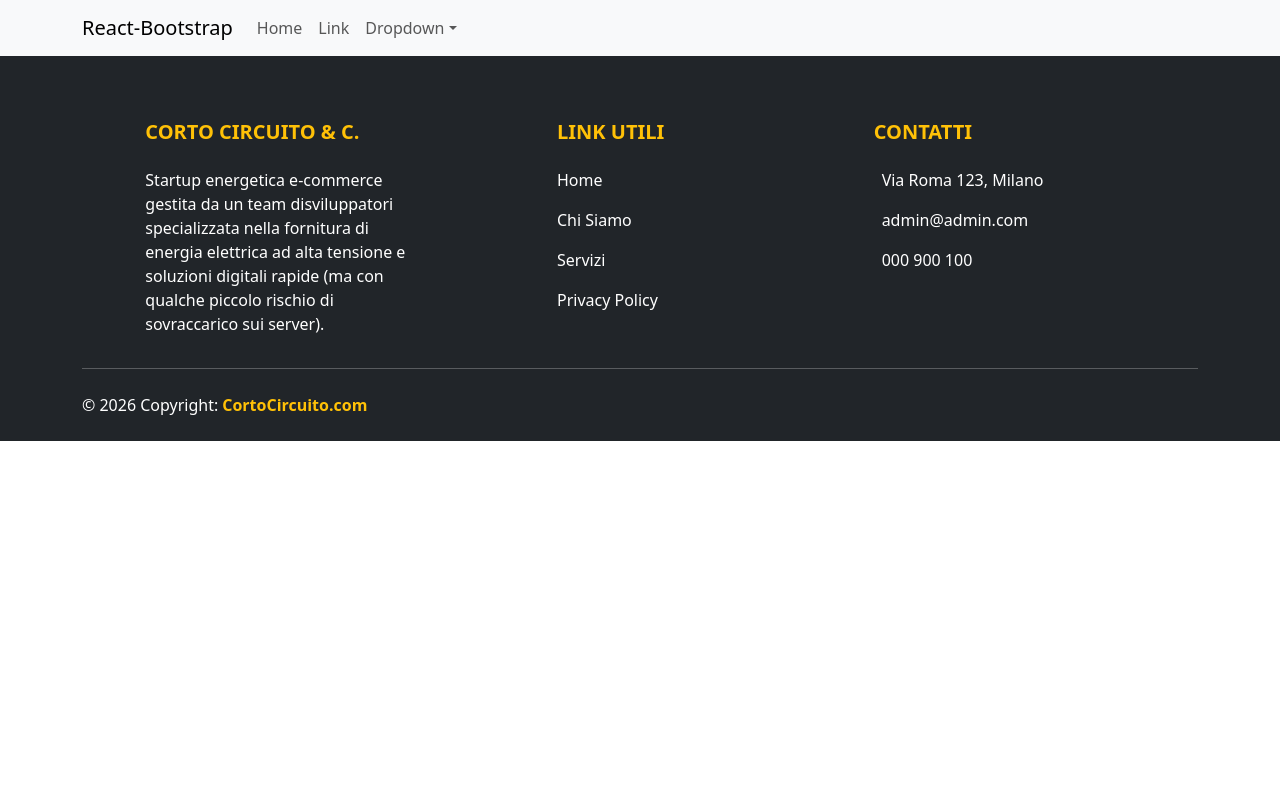
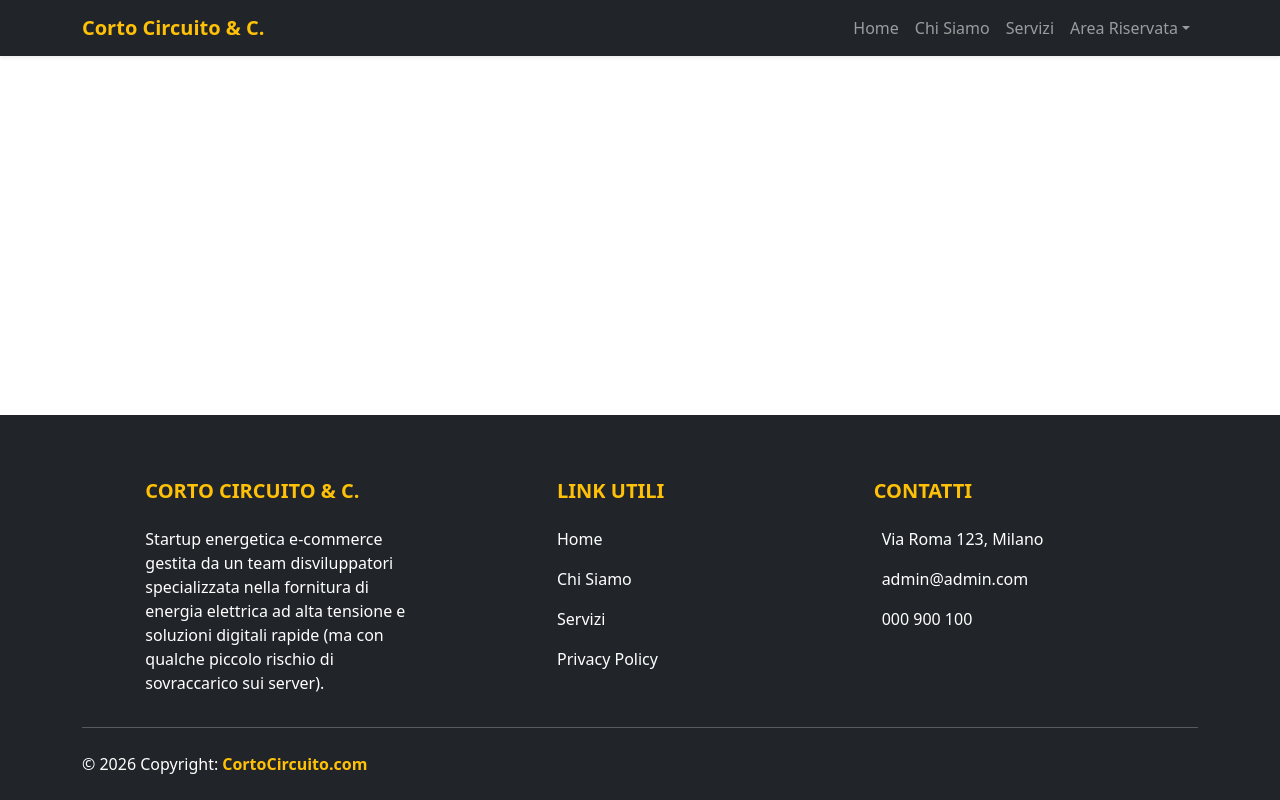
Before and after one commit to giulia-ciampa/BW5_FE, a React (Vite) app: page / in a window 1280 px wide. Built offline with nearby package versions, Linux system fonts and the light colour scheme.

Commit message:
stile del footer applicato alla navbar

```diff
--- a/src/App.tsx
+++ b/src/App.tsx
@@ -2,6 +2,7 @@ import { BrowserRouter, Route, Routes } from "react-router";
 import Bw5Navbar from "./components/Bw5Navbar";
 import "bootstrap/dist/css/bootstrap.min.css";
 import Bw5Footer from "./components/Bw5Footer";
+import "./index.css";
 
 function App() {
   return (
@@ -9,10 +10,11 @@ function App() {
       <div className="d-flex flex-column min-vh-100">
         <BrowserRouter>
           <Bw5Navbar></Bw5Navbar>
-
-          <Routes>
-            <Route path="/" />
-          </Routes>
+          <main className="flex-grow-1">
+            <Routes>
+              <Route path="/" />
+            </Routes>
+          </main>
           <Bw5Footer />
         </BrowserRouter>
       </div>
--- a/src/components/Bw5Navbar.tsx
+++ b/src/components/Bw5Navbar.tsx
@@ -1,31 +1,34 @@
-import { Container, Nav, Navbar, NavDropdown } from "react-bootstrap"
+import { Container, Nav, Navbar, NavDropdown } from "react-bootstrap";
 
 function Bw5Navbar() {
   return (
-    <Navbar expand="lg" className="bg-body-tertiary">
+    <Navbar expand="lg" bg="dark" data-bs-theme="dark" className="shadow-sm">
       <Container>
-        <Navbar.Brand href="#home">React-Bootstrap</Navbar.Brand>
+        <Navbar.Brand href="#home" className="fw-bold text-warning">
+          Corto Circuito & C.
+        </Navbar.Brand>
         <Navbar.Toggle aria-controls="basic-navbar-nav" />
         <Navbar.Collapse id="basic-navbar-nav">
-          <Nav className="me-auto">
+          <Nav className="ms-auto">
             <Nav.Link href="#home">Home</Nav.Link>
-            <Nav.Link href="#link">Link</Nav.Link>
-            <NavDropdown title="Dropdown" id="basic-nav-dropdown">
-              <NavDropdown.Item href="#action/3.1">Action</NavDropdown.Item>
-              <NavDropdown.Item href="#action/3.2">
-                Another action
+            <Nav.Link href="#chisiamo">Chi Siamo</Nav.Link>
+            <Nav.Link href="#servizi">Servizi</Nav.Link>
+            <NavDropdown title="Area Riservata" id="basic-nav-dropdown">
+              <NavDropdown.Item href="#dashboard">Dashboard</NavDropdown.Item>
+              <NavDropdown.Item href="#utenti">
+                Gestione Utenti
               </NavDropdown.Item>
-              <NavDropdown.Item href="#action/3.3">Something</NavDropdown.Item>
+              <NavDropdown.Item href="#email">Comunicazioni</NavDropdown.Item>
               <NavDropdown.Divider />
-              <NavDropdown.Item href="#action/3.4">
-                Separated link
+              <NavDropdown.Item href="#logout" className="text-danger">
+                Logout
               </NavDropdown.Item>
             </NavDropdown>
           </Nav>
         </Navbar.Collapse>
       </Container>
     </Navbar>
-  )
+  );
 }
 
-export default Bw5Navbar
+export default Bw5Navbar;
```
